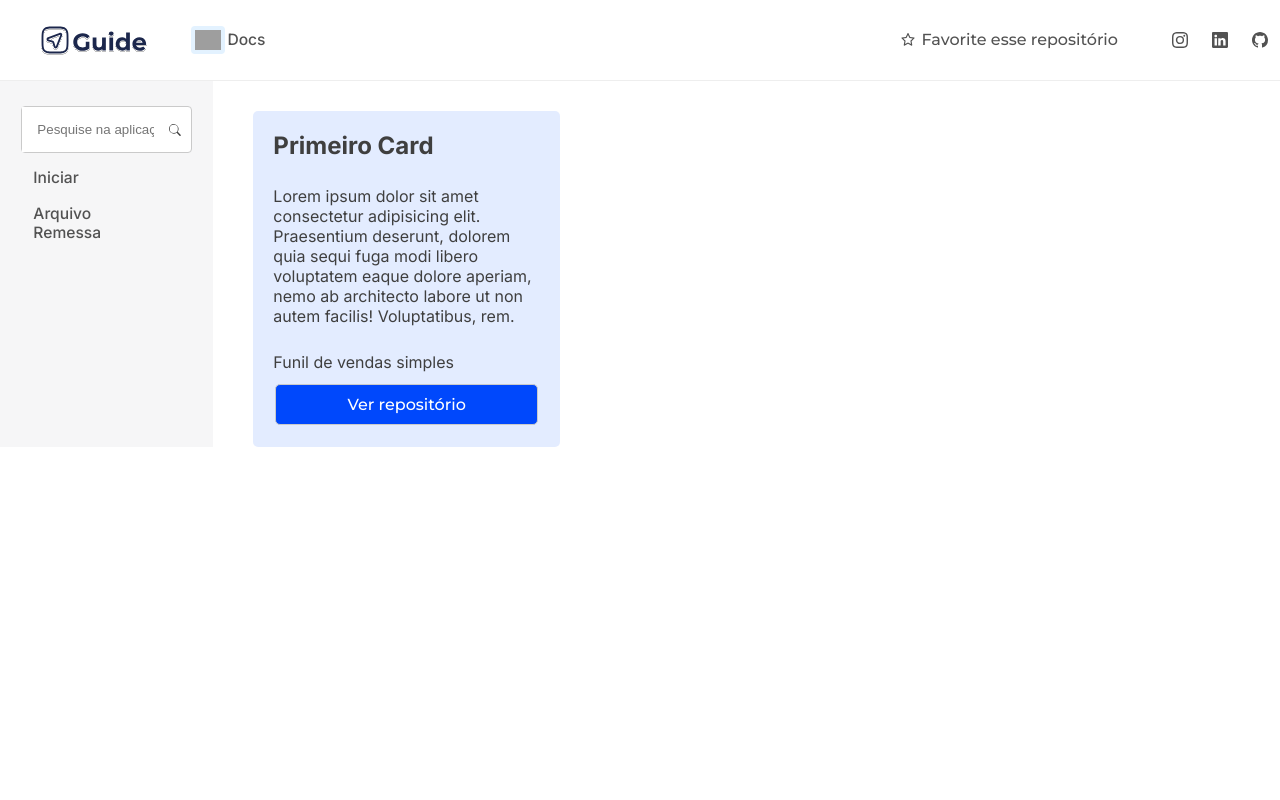
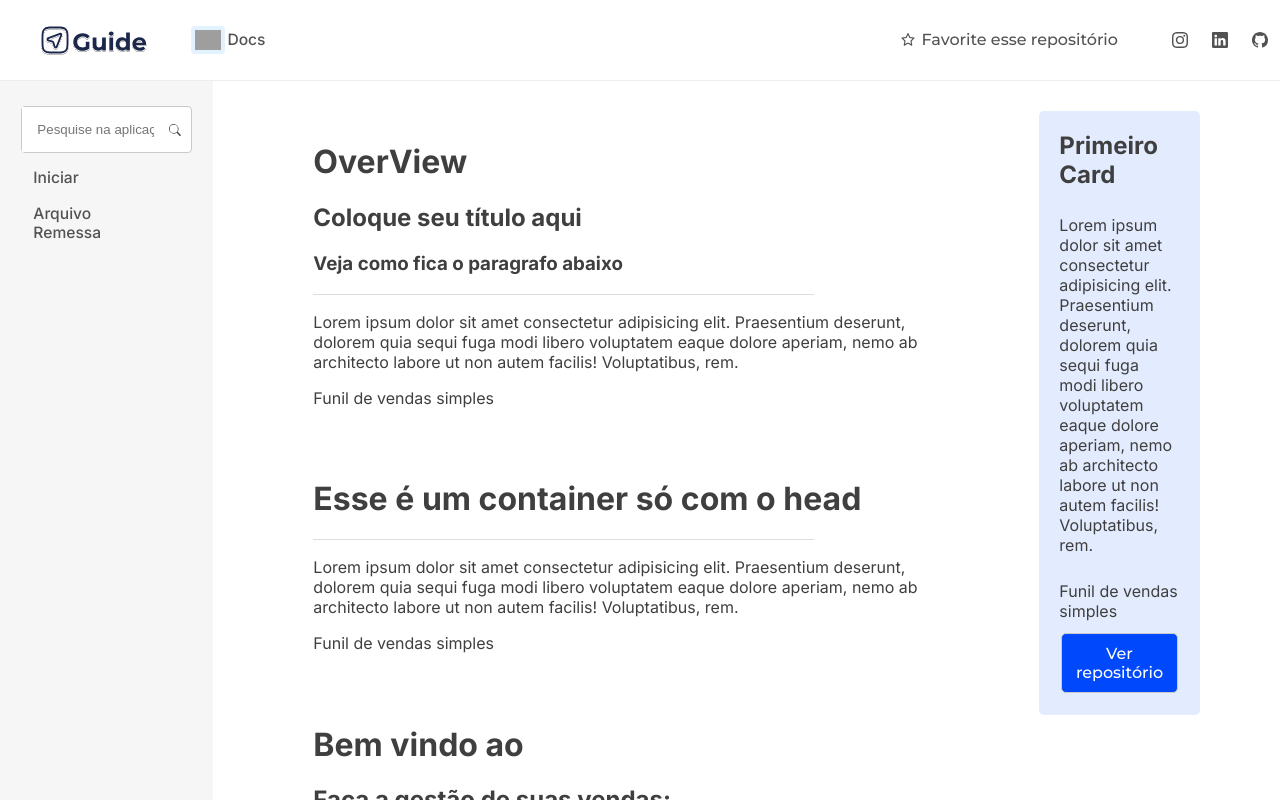
Before and after one commit to DiegoCiara/Guide, a React (Vite) app: page / in a window 1280 px wide. Built offline with nearby package versions, Linux system fonts and the light colour scheme; grey boxes are pictures that could not be loaded.

Commit message:
update overview

```diff
--- a/src/lables.jsx
+++ b/src/lables.jsx
@@ -63,6 +63,63 @@ export const HomePage = [
   },
 ];
 
+export const Overview = [
+  {
+    head:"OverView",
+    title:"Coloque seu título aqui",
+    divisor: false,
+    subtitle:"Veja como fica o paragrafo abaixo",
+    paragraph:"Lorem ipsum dolor sit amet consectetur adipisicing elit. Praesentium deserunt, dolorem quia sequi fuga modi libero voluptatem eaque dolore aperiam, nemo ab architecto labore ut non autem facilis! Voluptatibus, rem.",
+    phrase:"Funil de vendas simples",
+    code: null,
+  },
+  {
+    head:"Esse é um container só com o head ",
+    title: null,
+    subtitle: null,
+    divisor: false,
+    paragraph:"Lorem ipsum dolor sit amet consectetur adipisicing elit. Praesentium deserunt, dolorem quia sequi fuga modi libero voluptatem eaque dolore aperiam, nemo ab architecto labore ut non autem facilis! Voluptatibus, rem.",
+    phrase:"Funil de vendas simples",
+    code: null,
+  },
+  {
+    head:"Bem vindo ao",
+    title:"Faça a gestão de suas vendas:",
+    subtitle:"Usuário único",
+    divisor: false,
+    paragraph:"Funil de vendas simples",
+    phrase:"Funil de vendas simples",
+    code:"docker-compose up-d",
+  },
+  {
+    head:"Bem vindo ao Projeto",
+    title:"Coloque seu título aqui",
+    divisor: false,
+    subtitle:"Veja como fica o paragrafo abaixo",
+    paragraph:"Lorem ipsum dolor sit amet consectetur adipisicing elit. Praesentium deserunt, dolorem quia sequi fuga modi libero voluptatem eaque dolore aperiam, nemo ab architecto labore ut non autem facilis! Voluptatibus, rem.",
+    phrase:"Funil de vendas simples",
+    code: null,
+  },
+  {
+    head:"Esse é um container só com o head ",
+    title: null,
+    subtitle: null,
+    divisor: false,
+    paragraph:"Lorem ipsum dolor sit amet consectetur adipisicing elit. Praesentium deserunt, dolorem quia sequi fuga modi libero voluptatem eaque dolore aperiam, nemo ab architecto labore ut non autem facilis! Voluptatibus, rem.",
+    phrase:"Funil de vendas simples",
+    code: null,
+  },
+  {
+    head:"Bem vindo ao",
+    title:"Faça a gestão de suas vendas:",
+    subtitle:"Usuário único",
+    divisor: false,
+    paragraph:"Funil de vendas simples",
+    phrase:"Funil de vendas simples",
+    code:"docker-compose up-d",
+  },
+];
+
 export const ContentCards = [
   {
     title: 'Primeiro Card',
--- a/src/pages/overview.jsx
+++ b/src/pages/overview.jsx
@@ -1,8 +1,23 @@
-import { ContentPage } from "../ui/styles/Content";
+import { Overview } from "../lables";
+import { Contents } from "../ui/components/Contents";
+import { Divisor, Page, PageContainer } from "../ui/styles/Container";
 
 export function OverView() {
   return(
-    <ContentPage>
-    </ContentPage>
+    <Page>
+      <PageContainer>
+      {Overview.map((card)=>(
+        <Contents
+          h1={card.head}
+          h2={card.title}
+          h3={card.subtitle}
+          div={card.divisor}
+          p={card.paragraph}
+          span={card.phrase}
+          code={card.code}
+        />
+        ))}
+      </PageContainer>
+    </Page>
   )
 }
```
